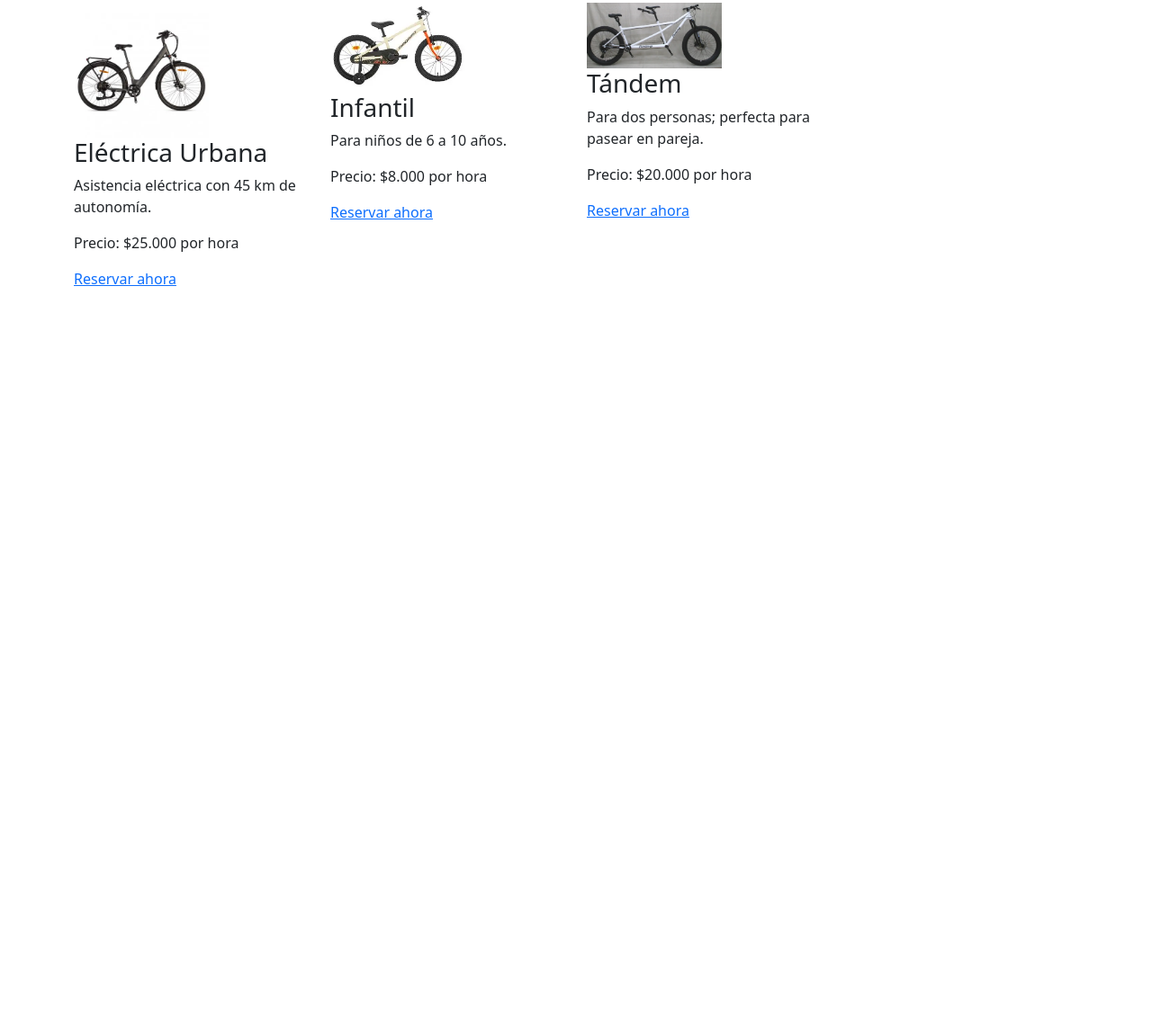
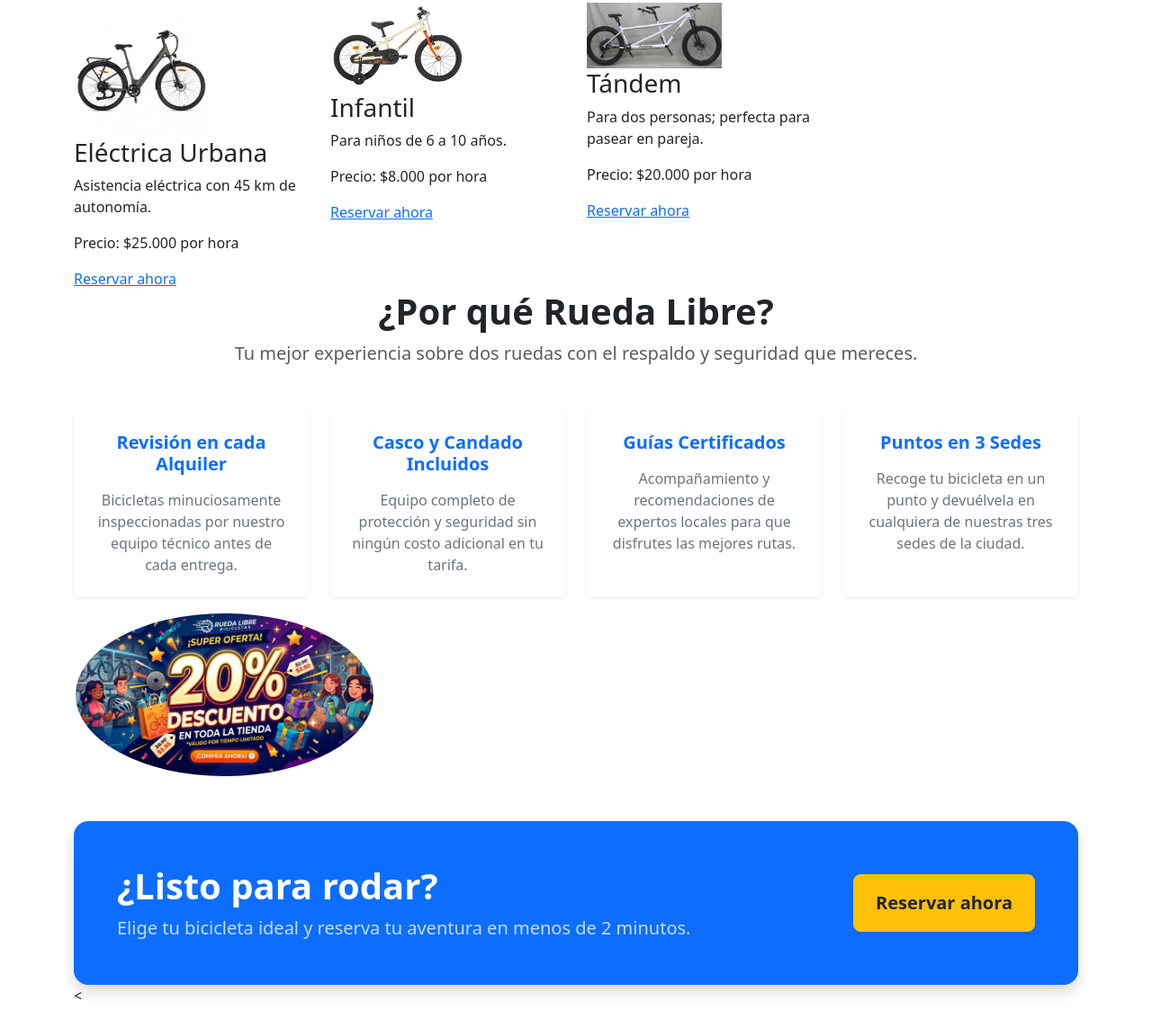
Before and after one commit to Diddier10/rueda-libre, a plain HTML site: page pruebas/catalogo.bootstrap.html in a window 1280 px wide. Shown: the part 455-1598 px from the top of the page at 90% size. Before the commit the page ends 801 px from the top, so only its background shows below. Drawn offline with nearby package versions, Linux system fonts and the light colour scheme.

Commit message:
feat: se añadio nuevas partes  y registro en bitacora

```diff
--- a/pruebas/catalogo.bootstrap.html
+++ b/pruebas/catalogo.bootstrap.html
@@ -60,6 +60,58 @@
                 <a href="paginas/reservas.html" class="boton-reserva">Reservar ahora</a>
             </article>
         </section>
+        <section>
+            <header class="text-center mb-5">
+                <h2 class="display-6 fw-bold text-dark">¿Por qué Rueda Libre?</h2>
+                <p class="lead text-muted">Tu mejor experiencia sobre dos ruedas con el respaldo y seguridad que mereces.</p>
+            </header>
+            <ul class="row g-4 list-unstyled">
+                <li class="col-12 col-sm-6 col-lg-4 col-xl-3">
+                    <article class="card h-100 border-0 shadow-sm text-center p-4">
+                        <header class="card-body p-0">
+                            <h3 class="h5 card-title fw-bold text-primary mb-3">Revisión en cada Alquiler</h3>
+                            <p class="card-text text-secondary mb-0">Bicicletas minuciosamente inspeccionadas por nuestro equipo técnico antes de cada entrega.</p>
+                        </header>
+                    </article>
+                </li>
+                <li class="col-12 col-sm-6 col-lg-4 col-xl-3">
+                    <article class="card h-100 border-0 shadow-sm text-center p-4">
+                        <header class="card-body p-0">
+                            <h3 class="h5 card-title fw-bold text-primary mb-3">Casco y Candado Incluidos</h3>
+                            <p class="card-text text-secondary mb-0">Equipo completo de protección y seguridad sin ningún costo adicional en tu tarifa.</p>
+                        </header>
+                    </article>
+                </li>
+                <li class="col-12 col-sm-6 col-lg-4 col-xl-3">
+                    <article class="card h-100 border-0 shadow-sm text-center p-4">
+                        <header class="card-body p-0">
+                            <h3 class="h5 card-title fw-bold text-primary mb-3">Guías Certificados</h3>
+                            <p class="card-text text-secondary mb-0">Acompañamiento y recomendaciones de expertos locales para que disfrutes las mejores rutas.</p>
+                        </header>
+                    </article>
+                </li>
+                <li class="col-12 col-sm-6 col-lg-4 col-xl-3">
+                    <article class="card h-100 border-0 shadow-sm text-center p-4">
+                        <header class="card-body p-0">
+                            <h3 class="h5 card-title fw-bold text-primary mb-3">Puntos en 3 Sedes</h3>
+                            <p class="card-text text-secondary mb-0">Recoge tu bicicleta en un punto y devuélvela en cualquiera de nuestras tres sedes de la ciudad.</p>
+                        </header>
+                    </article>
+                </li>
+            </ul>
+        </section>
+        <figure class="m-0 d-none d-md-block flex-shrink-0">
+            <img src="../img/descuento.jpeg" alt="Ilustración ciclista" class="img-fluid rounded-circle border border-2 border-white" style="width: 30%; height: 80%; object-fit: cover;" />
+        </figure>
+        <aside class="bg-primary text-white p-4 p-md-5 rounded-4 mt-5 shadow d-flex flex-column flex-md-row align-items-center justify-content-between gap-4">
+            <header class="text-center text-md-start mb-0">
+                <h3 class="display-6 fw-bold mb-2">¿Listo para rodar?</h3>
+                <p class="fs-5 mb-0 opacity-75">Elige tu bicicleta ideal y reserva tu aventura en menos de 2 minutos.</p>
+            </header>
+            <a href="../paginas/reservas.html" class="btn btn-warning btn-lg fw-bold text-dark px-4 py-3 shadow-sm text-nowrap">
+                Reservar ahora
+            </a>
+        </aside><
     </main>
 </body>
 </html>
```
Also changed, not shown: bitacora.txt (+11 -0 lines), img/descuento.jpeg (added).
